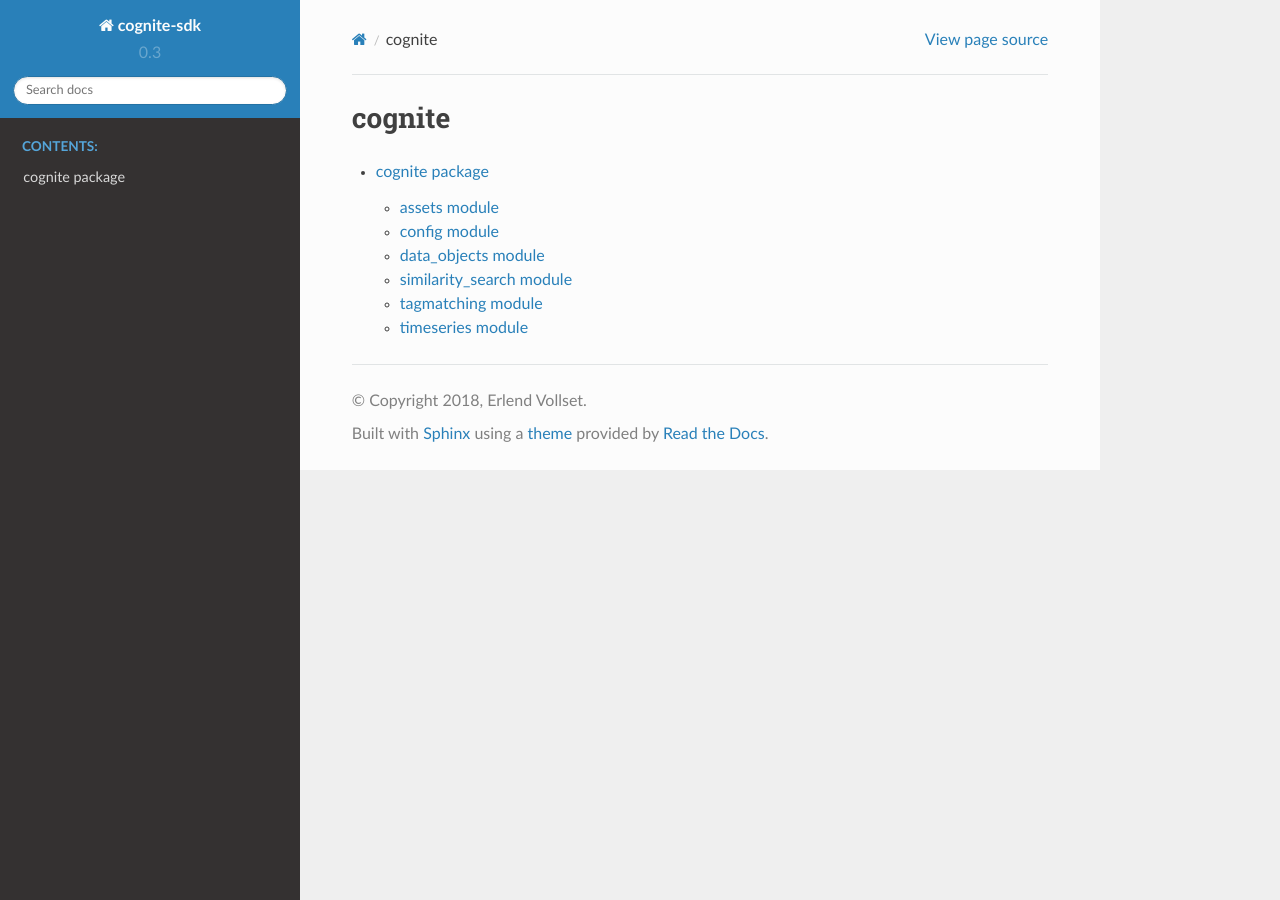
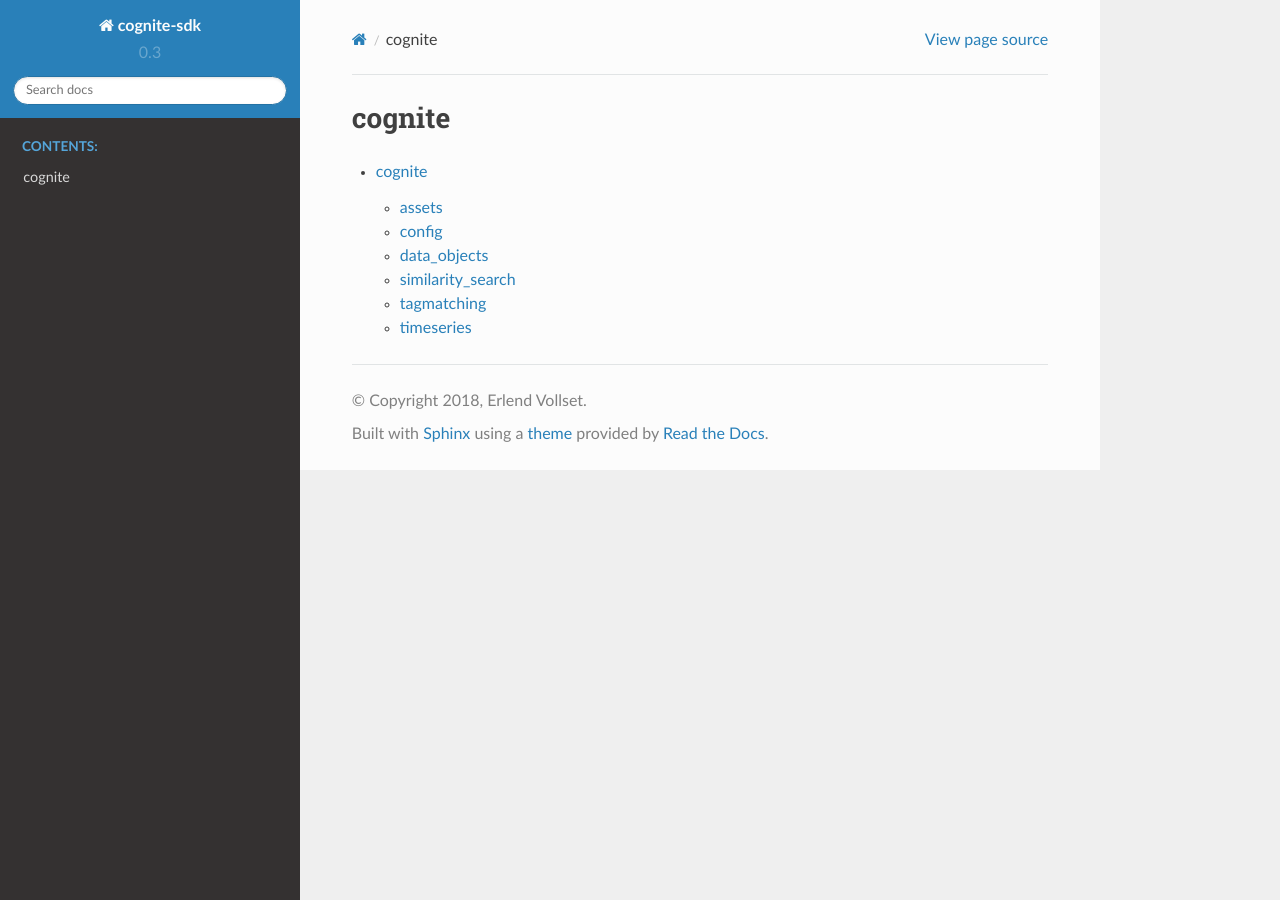
Before and after one commit to cognitedata/cognite-sdk-python, a Sphinx documentation site: the page built from docs/source/modules.rst, in a window 1280 px wide. Built offline with Sphinx 7.4.7 and the Read the Docs theme 2.0.0, drawn with Linux system fonts in a browser that asks for light colours.

Commit message:
Edit .rst in docs

```diff
--- a/docs/source/cognite.rst
+++ b/docs/source/cognite.rst
@@ -1,52 +1,52 @@
-cognite package
-===============
+cognite
+=======
 .. automodule:: cognite
     :members:
     :undoc-members:
     :show-inheritance:
 
-assets module
-----------------------
+assets
+------
 
 .. automodule:: cognite.assets
     :members:
     :undoc-members:
     :show-inheritance:
 
-config module
-----------------------
+config
+------
 
 .. automodule:: cognite.config
     :members:
     :undoc-members:
     :show-inheritance:
 
-data\_objects module
------------------------------
+data\_objects
+-------------
 
 .. automodule:: cognite.data_objects
     :members:
     :undoc-members:
     :show-inheritance:
 
-similarity\_search module
-----------------------------------
+similarity\_search
+------------------
 
 .. automodule:: cognite.similarity_search
     :members:
     :undoc-members:
     :show-inheritance:
 
-tagmatching module
----------------------------
+tagmatching
+-----------
 
 .. automodule:: cognite.tagmatching
     :members:
     :undoc-members:
     :show-inheritance:
 
-timeseries module
---------------------------
+timeseries
+----------
 
 .. automodule:: cognite.timeseries
     :members:
--- a/docs/source/index.rst
+++ b/docs/source/index.rst
@@ -8,6 +8,11 @@
 ====================================================
 
 This package has been created to ensure excellent excellent user experience for data scientists using the Cognite Data Platform (CDP).
+
+To install this package run the following command
+
+.. code-block:: python
+   pip install cognite-sdk
 
 .. toctree::
    :maxdepth: 2
```
